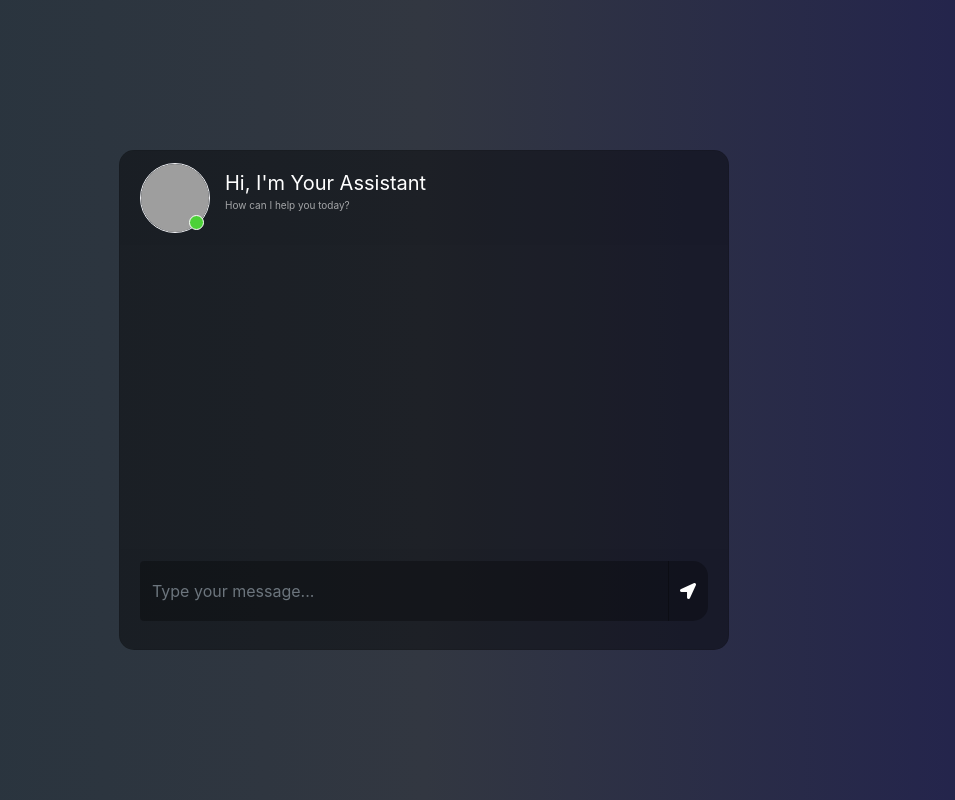
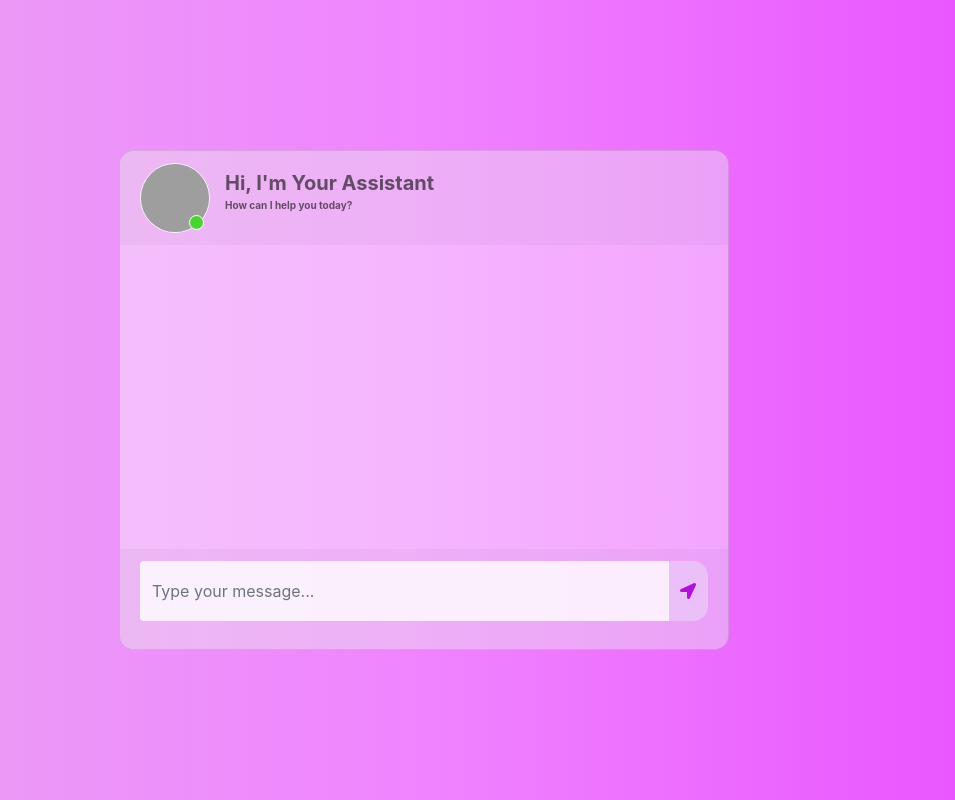
Before and after one commit to ishu1998ki/AI_Chatbot, a Flask app: template templates/chat.html in a window 1280 px wide. Shown: the whole page, without its empty margins (216-1171 px from the left). Run offline with Flask 3, Linux system fonts and the light colour scheme; the template is opened without the code that fills it, so the values that code supplies are empty; parts of the project's set-up code (start-up, migrations or seed data) failed here and were passed over; some libraries are stand-ins or nearby versions; grey boxes are pictures that could not be loaded.

Commit message:
UI modified

```diff
--- a/assistant.json
+++ b/assistant.json
@@ -1 +1 @@
-{"assistant_id": "asst_lsGLfT1kuAUP3XpPQvv2sQzz"}
+{"assistant_id": "asst_nrMKPKA3dSGObEEo1wXfP66e"}
--- a/static/style.css
+++ b/static/style.css
@@ -1,9 +1,9 @@
 body,html{
   height: 100%;
   margin: 0;
-  background: rgb(44, 47, 59);
-   background: -webkit-linear-gradient(to right, rgb(40, 59, 34), rgb(54, 60, 70), rgb(32, 32, 43));
-  background: linear-gradient(to right, rgb(38, 51, 61), rgb(50, 55, 65), rgb(33, 33, 78));
+  background: rgb(255, 255, 255);
+   background: -webkit-linear-gradient(to right, rgb(255, 255, 255), rgb(255, 255, 255), rgb(255, 255, 255));
+  background: linear-gradient(to right, rgb(233, 163, 243), rgb(240, 132, 255), rgb(232, 77, 255));
 }
 
 .chat{
@@ -13,7 +13,7 @@ body,html{
 .card{
   height: 500px;
   border-radius: 15px !important;
-  background-color: rgba(0,0,0,0.4) !important;
+  background-color: rgba(255,255,255,0.4) !important;
 }
 .contacts_body{
   padding:  0.75rem 0 !important;
@@ -45,9 +45,9 @@ border-radius: 0 0 15px 15px !important;
    outline:0px !important;
 }
 .type_msg{
-  background-color: rgba(0,0,0,0.3) !important;
+  background-color: rgba(255,255,255,0.8) !important;
   border:0 !important;
-  color:white !important;
+  color:black !important;
   height: 60px !important;
   overflow-y: auto;
 }
@@ -64,9 +64,9 @@ border-radius: 0 0 15px 15px !important;
 }
 .send_btn{
   border-radius: 0 15px 15px 0 !important;
-  background-color: rgba(0,0,0,0.3) !important;
+  background-color: rgba(235,191,248) !important;
   border:0 !important;
-  color: white !important;
+  color: #ae12d9 !important;
   cursor: pointer;
 }
 .search_btn{
@@ -129,11 +129,11 @@ border-radius: 0 0 15px 15px !important;
 }
 .user_info span{
   font-size: 20px;
-  color: white;
+  color:rgba(7,7,7,0.6)
 }
 .user_info p{
   font-size: 10px;
-  color: rgba(255,255,255,0.6);
+  color: rgba(7,7,7,0.6);
 }
 .video_cam{
   margin-left: 50px;
@@ -150,7 +150,7 @@ border-radius: 0 0 15px 15px !important;
   margin-bottom: auto;
   margin-left: 10px;
   border-radius: 25px;
-  background-color: rgb(82, 172, 255);
+  background-color: rgb(229, 224, 252);
   padding: 10px;
   position: relative;
 }
@@ -159,7 +159,7 @@ border-radius: 0 0 15px 15px !important;
   margin-bottom: auto;
   margin-right: 10px;
   border-radius: 25px;
-  background-color: #58cc71;
+  background-color: rgb(255, 78, 255);
   padding: 10px;
   position: relative;
 }
@@ -167,14 +167,14 @@ border-radius: 0 0 15px 15px !important;
   position: absolute;
   left: 0;
   bottom: -15px;
-  color: rgba(255,255,255,0.5);
+  color: rgba(0,0,0,0.5);
   font-size: 10px;
 }
 .msg_time_send{
   position: absolute;
   right:0;
   bottom: -15px;
-  color: rgba(255,255,255,0.5);
+  color: rgba(0,0,0,0.5);
   font-size: 10px;
 }
 .msg_head{
@@ -184,7 +184,7 @@ border-radius: 0 0 15px 15px !important;
   position: absolute;
   right: 10px;
   top: 10px;
-  color: white;
+  color: #c707ed;
   cursor: pointer;
   font-size: 20px;
 }
@@ -192,8 +192,8 @@ border-radius: 0 0 15px 15px !important;
   z-index: 1;
   position: absolute;
   padding: 15px 0;
-  background-color: rgba(0,0,0,0.5);
-  color: white;
+  background-color: rgba(142,10,133,0.5);
+  color: #c707ed;
   border-radius: 15px;
   top: 30px;
   right: 15px;
--- a/templates/chat.html
+++ b/templates/chat.html
@@ -24,8 +24,8 @@
 									<span class="online_icon"></span>
 								</div>
 								<div class="user_info">
-									<span>Hi, I'm Your Assistant</span>
-									<p>How can I help you today?</p>
+									<span><strong>Hi, I'm Your Assistant</strong></span>
+									<p><strong>How can I help you today?</strong></p>
 								</div>
 							</div>
 						</div>
```
